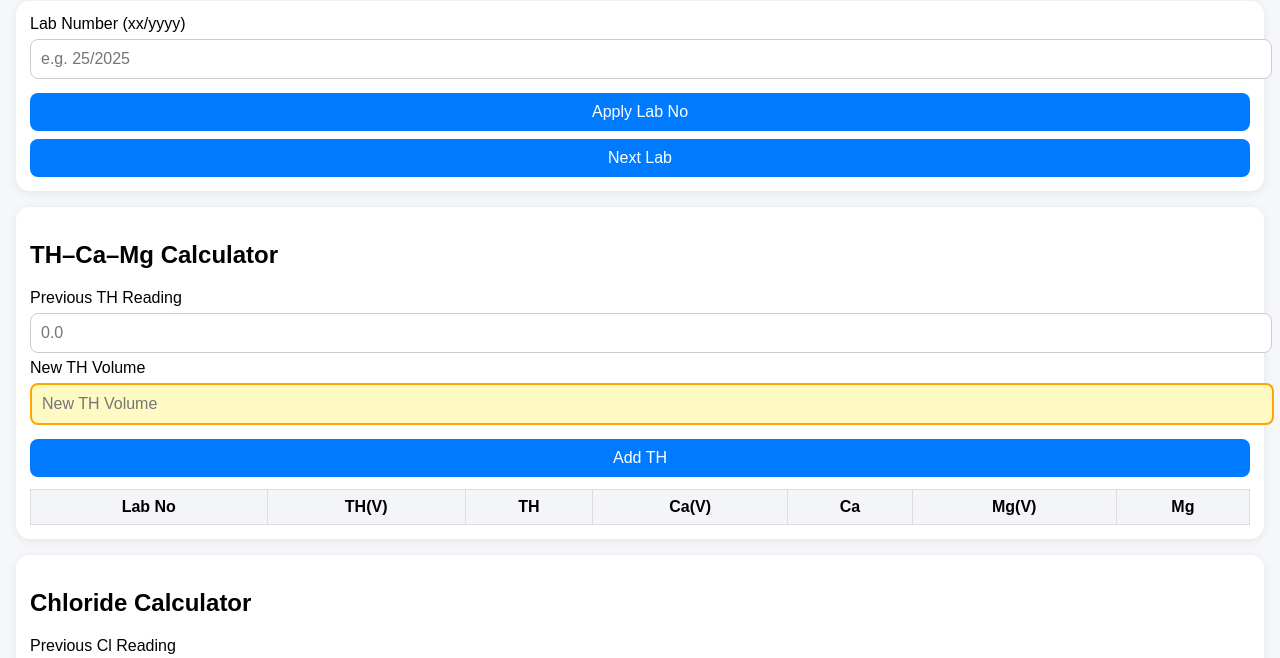
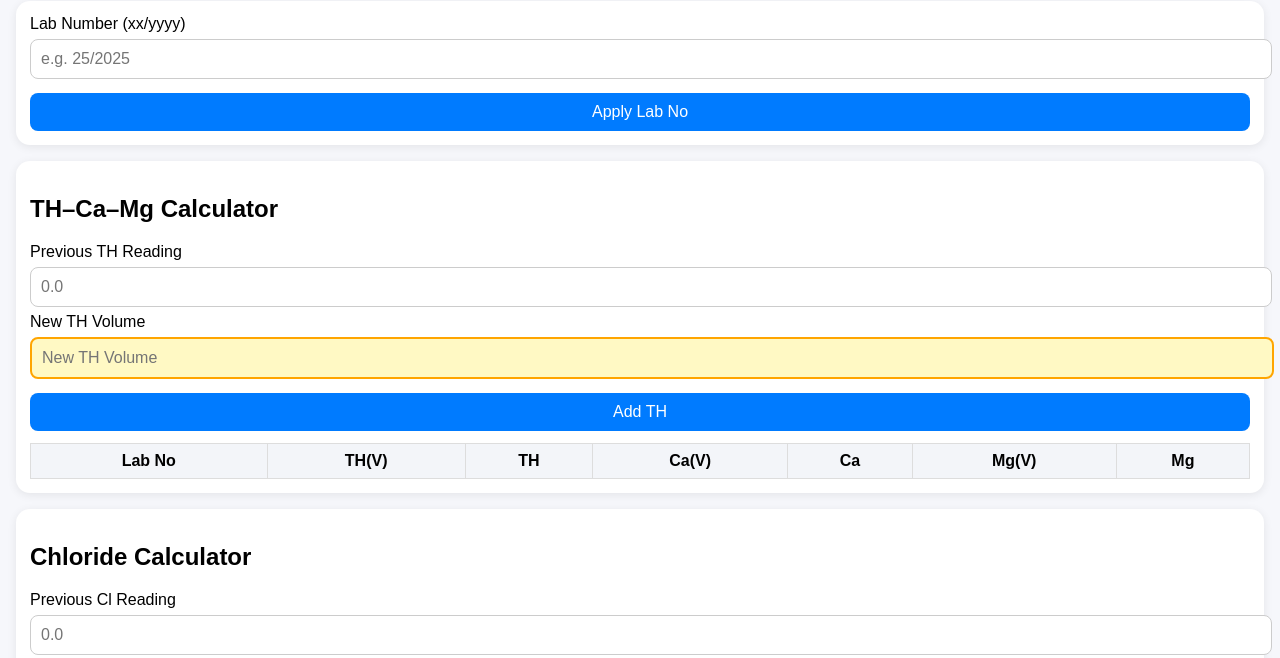
Before and after one commit to kardamanil/JalGanana, a plain HTML site: page index.html in a window 1280 px wide. Shown: the part 80-738 px from the top of the page. Drawn offline with Linux system fonts and the light colour scheme.

Commit message:
Update index.html

```diff
--- a/index.html
+++ b/index.html
@@ -26,7 +26,6 @@
     <label>Lab Number (xx/yyyy)</label>
     <input type="text" id="lab_no" placeholder="e.g. 25/2025">
     <button onclick="applyLabNo()">Apply Lab No</button>
-    <button onclick="nextLabNo()">Next Lab</button>
   </div>
 
   <!-- TH–Ca–Mg Calculator -->
```
